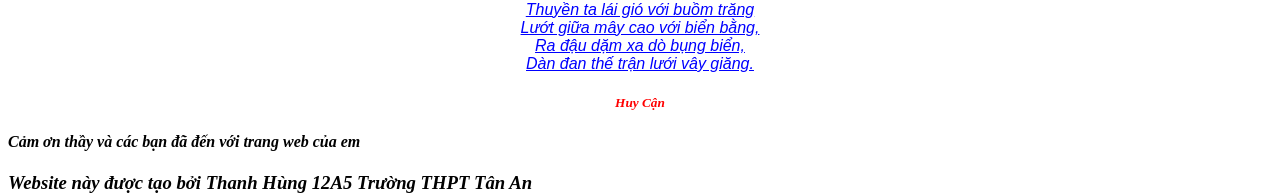
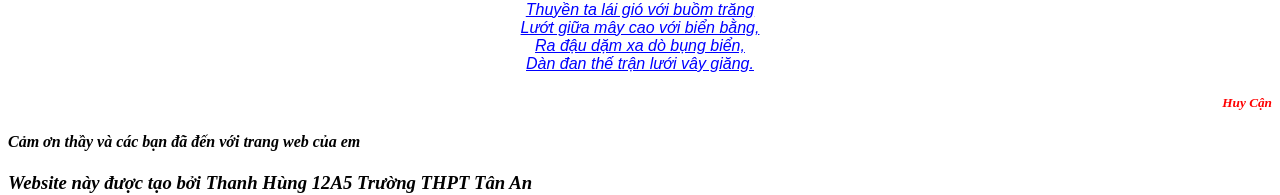
Before and after one commit to phuongyuti/thanhhung, a plain HTML site: page index.html in a window 1280 px wide. Shown: the part 293-488 px from the top of the page. Drawn offline with Linux system fonts and the light colour scheme.

Commit message:
Update index.html

```diff
--- a/index.html
+++ b/index.html
@@ -24,7 +24,7 @@ Lướt giữa mây cao với biển bằng,<br>
 Ra đậu dặm xa dò bụng biển,<br>
 Dàn đan thế trận lưới vây giăng.</u><p>
 
-<h5 align="center"><i style="color:red">Huy Cận</i></h5>
+<h5 align="right"><i style="color:red">Huy Cận</i></h5>
 </body>
 <footer>
 <h4>Cảm ơn thầy và các bạn đã đến với trang web của em</h4>
```
